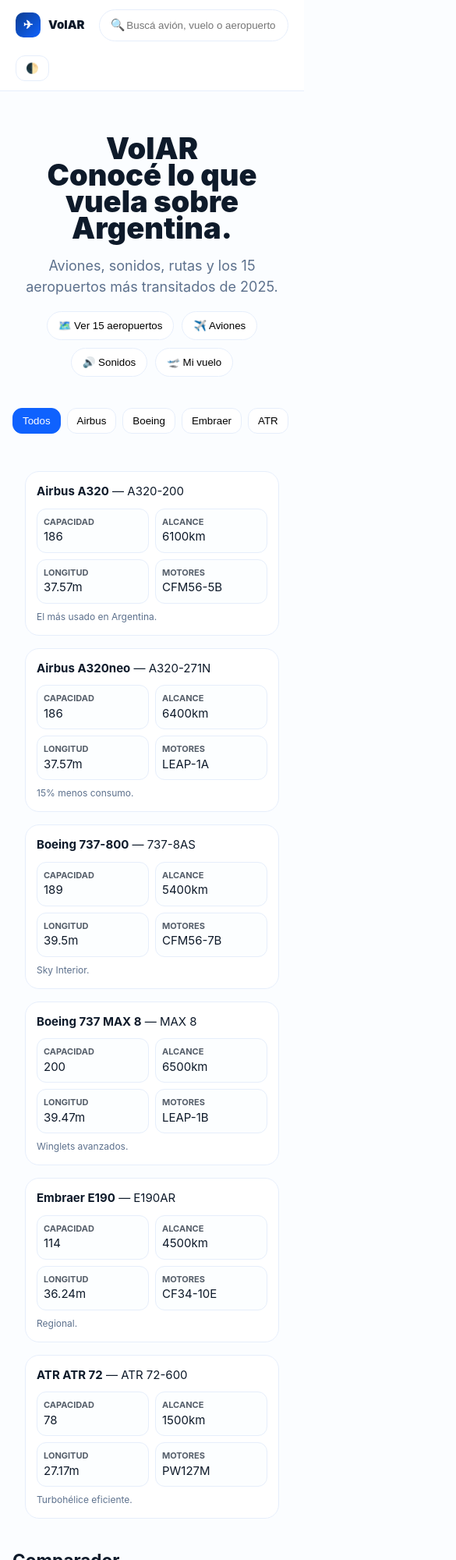
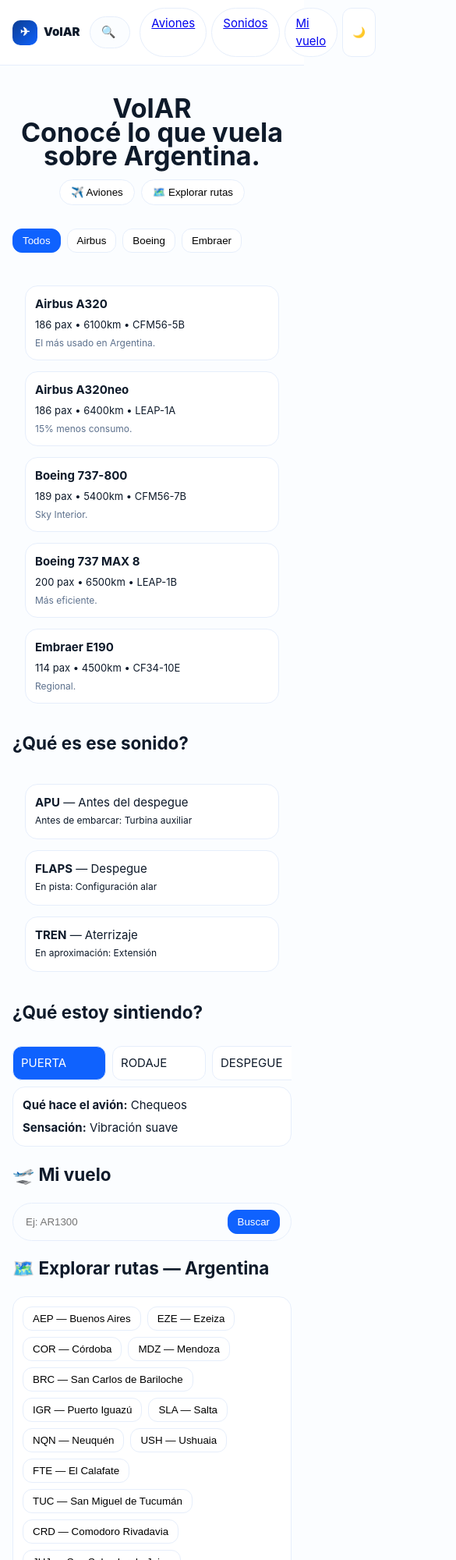
Before and after one commit to 9fwkhmmnr2-dev/volAR, a plain HTML site: page index.html in a window 390 px wide. Shown: the top 2000 px of the page at 78% size, 585 px wide, since content can reach past the window. Drawn offline with Linux system fonts and the light colour scheme.

Commit message:
Update index.html

```diff
--- a/index.html
+++ b/index.html
@@ -7,177 +7,113 @@
 :root{--bg:#fbfdff;--card:#fff;--text:#0e1a2a;--muted:#5d718d;--blue:#0f62fe;--blueD:#0b3d91;--b:#e6eefb}
 [data-theme=dark]{--bg:#050a14;--card:#0d1424;--text:#eef3ff;--muted:#8aa0c2;--b:#1a2a4a}
 *{box-sizing:border-box}body{margin:0;background:var(--bg);color:var(--text);font:15px/1.5 Inter,system-ui}
-.nav{position:sticky;top:0;z-index:10;background:color-mix(in srgb,var(--card) 85%, transparent);backdrop-filter:blur(12px);border-bottom:1px solid var(--b);display:flex;gap:18px;padding:12px 20px;align-items:center;flex-wrap:wrap}
-.logo{display:flex;align-items:center;gap:10px;font-weight:900}.badge{width:32px;height:32px;border-radius:10px;background:linear-gradient(135deg,var(--blueD),var(--blue));display:grid;place-items:center;color:white}
-.search{flex:1;min-width:220px;max-width:520px;display:flex;align-items:center;background:var(--card);border:1px solid var(--b);border-radius:999px;padding:8px 14px}
+.nav{position:sticky;top:0;z-index:10;background:var(--card);border-bottom:1px solid var(--b);display:flex;gap:12px;padding:10px 16px;align-items:center}
+.logo{font-weight:900;display:flex;gap:8px;align-items:center}.badge{width:32px;height:32px;border-radius:10px;background:linear-gradient(135deg,var(--blueD),var(--blue));display:grid;place-items:center;color:white}
+.search{flex:1;display:flex;align-items:center;background:var(--bg);border:1px solid var(--b);border-radius:999px;padding:8px 14px}
 .search input{border:0;outline:0;background:transparent;width:100%;color:var(--text)}
-.hero{padding:56px 20px 28px;text-align:center;max-width:980px;margin:auto}
-.hero h1{font-size: clamp(38px,6vw,68px);line-height:.9;margin:0;font-weight:900}.hero p{color:var(--muted);font-size:18px}
-.quick{display:flex;gap:10px;flex-wrap:wrap;justify-content:center;margin-top:18px}
-.chip{border:1px solid var(--b);background:var(--card);padding:10px 14px;border-radius:999px;cursor:pointer}
-.grid{max-width:1220px;margin:auto;padding:18px 16px;display:grid;gap:16px;grid-template-columns:repeat(auto-fill,minmax(280px,1fr))}
-.card{background:var(--card);border:1px solid var(--b);border-radius:18px;padding:14px;transition:.2s}
-.card:hover{transform:translateY(-2px);border-color:var(--blue)}
-.spec{display:grid;grid-template-columns:1fr 1fr;gap:8px;margin-top:10px}
-.kv{background:color-mix(in srgb,var(--bg) 70%, var(--card));border:1px solid var(--b);border-radius:12px;padding:8px}
-.kv b{display:block;font-size:11px;opacity:.7;text-transform:uppercase}
-.tabs{display:flex;gap:8px;overflow:auto;padding:12px 16px;max-width:1220px;margin:auto}
-.btn{border:1px solid var(--b);background:var(--card);padding:8px 12px;border-radius:12px;cursor:pointer}
+.hero{padding:40px 20px 20px;text-align:center;max-width:900px;margin:auto}
+.hero h1{font-size:clamp(34px,6vw,58px);line-height:.9;margin:0}
+.quick{display:flex;gap:8px;flex-wrap:wrap;justify-content:center;margin-top:14px}
+.chip{border:1px solid var(--b);background:var(--card);padding:8px 14px;border-radius:999px;cursor:pointer}
+.grid{max-width:1220px;margin:auto;padding:16px;display:grid;gap:14px;grid-template-columns:repeat(auto-fill,minmax(260px,1fr))}
+.card{background:var(--card);border:1px solid var(--b);border-radius:16px;padding:12px}
+.tabs{display:flex;gap:8px;overflow:auto;padding:10px 16px;max-width:1220px;margin:auto}
+.btn{border:1px solid var(--b);background:var(--card);padding:7px 12px;border-radius:12px;cursor:pointer}
 .btn.primary{background:var(--blue);color:white;border-color:var(--blue)}
-.section{max-width:1220px;margin:18px auto;padding:0 16px}
-.timeline{display:flex;gap:10px;overflow:auto;padding:10px 0}
-.phase{min-width:140px;padding:12px;border-radius:14px;border:1px solid var(--b);background:var(--card);cursor:pointer}
+.section{max-width:1220px;margin:16px auto;padding:0 16px}
+.timeline{display:flex;gap:8px;overflow:auto;padding:8px 0}
+.phase{min-width:120px;padding:10px;border-radius:12px;border:1px solid var(--b);background:var(--card);cursor:pointer}
 .phase.active{background:var(--blue);color:white}
-@media(max-width:720px){.grid{grid-template-columns:1fr}}
+@media(max-width:700px){.grid{grid-template-columns:1fr}}
 </style>
 </head>
 <body>
 <div class="nav">
   <div class="logo"><div class="badge">✈</div> VolAR</div>
-  <div class="search"><span>🔍</span><input id="globalSearch" placeholder="Buscá avión, vuelo o aeropuerto…" oninput="doSearch(this.value)"></div>
-  <button class="btn" onclick="toggleTheme()">🌓</button>
+  <div class="search">🔍<input id="globalSearch" placeholder="Buscá un avión, aerolínea, vuelo o aeropuerto…" oninput="doSearch(this.value)"></div>
+  <div style="display:flex;gap:6px"><a href="#aviones" class="chip">Aviones</a><a href="#sonidos" class="chip">Sonidos</a><a href="#vuelo" class="chip">Mi vuelo</a><button class="btn" onclick="toggleTheme()">🌙</button></div>
 </div>
 <div class="hero">
   <h1>VolAR<br>Conocé lo que vuela sobre Argentina.</h1>
-  <p>Aviones, sonidos, rutas y los 15 aeropuertos más transitados de 2025.</p>
   <div class="quick">
-    <button class="chip" onclick="scrollToId('rutas')">🗺️ Ver 15 aeropuertos</button>
     <button class="chip" onclick="scrollToId('aviones')">✈️ Aviones</button>
-    <button class="chip" onclick="scrollToId('sonidos')">🔊 Sonidos</button>
-    <button class="chip" onclick="scrollToId('vuelo')">🛫 Mi vuelo</button>
+    <button class="chip" onclick="scrollToId('rutas')">🗺️ Explorar rutas</button>
   </div>
 </div>
 <div class="tabs" id="filters"></div>
 <div class="section"><div id="aircraftGrid" class="grid"></div></div>
-<div class="section" id="comparador"><h2>Comparador</h2><div style="display:flex;gap:8px;flex-wrap:wrap"><select id="c1" class="btn"></select><select id="c2" class="btn"></select><button class="btn primary" onclick="compare()">Comparar</button></div><div id="compareRes" class="grid" style="margin-top:12px"></div></div>
 <div class="section" id="sonidos"><h2>¿Qué es ese sonido?</h2><div id="soundList" class="grid"></div></div>
 <div class="section" id="sintiendo"><h2>¿Qué estoy sintiendo?</h2><div id="phaseLine" class="timeline"></div><div id="phaseDetail" class="card"></div></div>
-<div class="section" id="vuelo"><h2>🛫 Mi vuelo</h2><div class="search" style="max-width:400px"><input id="flightNum" placeholder="Ej: AR1300"><button class="btn primary" onclick="findFlight()" style="margin-left:8px">Buscar</button></div><div id="flightRes" style="margin-top:12px"></div></div>
+<div class="section" id="vuelo"><h2>🛫 Mi vuelo</h2><div class="search" style="max-width:380px"><input id="flightNum" placeholder="Ej: AR1300"><button class="btn primary" onclick="findFlight()" style="margin-left:6px">Buscar</button></div><div id="flightRes" style="margin-top:10px"></div></div>
 
-<div class="section" id="rutas">
-  <h2>🗺️ Aeropuertos — Ranking 2025</h2>
-  <div class="card">
-    <div style="display:flex;gap:8px;flex-wrap:wrap;margin-bottom:14px">
-      <input id="searchAirport" placeholder="Buscar por nombre, ciudad o IATA..." class="btn" oninput="renderRoutes()" style="min-width:240px;flex:1">
-      <select id="filterProv" class="btn" onchange="renderRoutes()">
-        <option value="Todas">Todas las provincias</option>
-        <option>Ciudad Autónoma de Buenos Aires</option><option>Buenos Aires</option><option>Córdoba</option><option>Mendoza</option><option>Río Negro</option><option>Misiones</option><option>Salta</option><option>Neuquén</option><option>Tierra del Fuego</option><option>Santa Cruz</option><option>Tucumán</option><option>Chubut</option><option>Jujuy</option><option>Santa Fe</option>
-      </select>
-      <select id="orderBy" class="btn" onchange="renderRoutes()">
-        <option value="ranking">Orden: Ranking</option><option value="pasajeros">Orden: Pasajeros</option>
-      </select>
-      <select id="viewMode" class="btn" onchange="renderRoutes()"><option value="tarjetas">Vista: Tarjetas</option><option value="lista">Vista: Lista</option></select>
-    </div>
-    <div id="routeMap" class="grid">Cargando airports.json…</div>
-    <div id="airportDetail" style="margin-top:20px"></div>
-  </div>
-</div>
-
-<div class="section" id="miedo"><h2>❤️ Modo tranquilo</h2><div class="card">Turbulencia: como olas en el aire, el avión está preparado.</div></div>
+<div class="section" id="rutas"><h2>🗺️ Explorar rutas — Argentina</h2>
+<div class="card"><div id="routeMap" style="display:flex;flex-wrap:wrap;gap:8px"></div><div id="airportDetail" style="margin-top:14px"></div></div></div>
 
 <script>
 let DATA={
  aircraft:[
-  {id:"a320", manufacturer:"Airbus", model:"A320", variant:"A320-200", length:37.57, wingspan:35.8, pax:186, range:6100, engines:"CFM56-5B", airlines:["AR","JA","FO"], facts:"El más usado en Argentina."},
-  {id:"a320n", manufacturer:"Airbus", model:"A320neo", variant:"A320-271N", length:37.57, wingspan:35.8, pax:186, range:6400, engines:"LEAP-1A", airlines:["AR","JA"], facts:"15% menos consumo."},
-  {id:"b738", manufacturer:"Boeing", model:"737-800", variant:"737-8AS", length:39.5, wingspan:35.8, pax:189, range:5400, engines:"CFM56-7B", airlines:["AR","FO"], facts:"Sky Interior."},
-  {id:"b38m", manufacturer:"Boeing", model:"737 MAX 8", variant:"MAX 8", length:39.47, wingspan:35.9, pax:200, range:6500, engines:"LEAP-1B", airlines:["AR"], facts:"Winglets avanzados."},
-  {id:"e190", manufacturer:"Embraer", model:"E190", variant:"E190AR", length:36.24, wingspan:28.72, pax:114, range:4500, engines:"CF34-10E", airlines:["AR"], facts:"Regional."},
-  {id:"atr72", manufacturer:"ATR", model:"ATR 72", variant:"ATR 72-600", length:27.17, wingspan:27.05, pax:78, range:1500, engines:"PW127M", airlines:["AR"], facts:"Turbohélice eficiente."}
+  {id:"a320", manufacturer:"Airbus", model:"A320", variant:"A320-200", length:37.57, wingspan:35.8, pax:186, range:6100, engines:"CFM56-5B", facts:"El más usado en Argentina."},
+  {id:"a320n", manufacturer:"Airbus", model:"A320neo", variant:"A320-271N", length:37.57, wingspan:35.8, pax:186, range:6400, engines:"LEAP-1A", facts:"15% menos consumo."},
+  {id:"b738", manufacturer:"Boeing", model:"737-800", variant:"737-8AS", length:39.5, wingspan:35.8, pax:189, range:5400, engines:"CFM56-7B", facts:"Sky Interior."},
+  {id:"b38m", manufacturer:"Boeing", model:"737 MAX 8", variant:"MAX 8", length:39.47, wingspan:35.9, pax:200, range:6500, engines:"LEAP-1B", facts:"Más eficiente."},
+  {id:"e190", manufacturer:"Embraer", model:"E190", variant:"E190AR", length:36.24, wingspan:28.72, pax:114, range:4500, engines:"CF34-10E", facts:"Regional."}
  ],
- airports: [],
+ airports:[],
  routes:[
-  {id:"AR1300", airline:"AR", origin:"AEP", dest:"COR", aircraft:"a320", duration:"1h20"},
-  {id:"AR1736", airline:"AR", origin:"AEP", dest:"IGR", aircraft:"a320", duration:"1h55"}
+  {id:"AR1300", origin:"AEP", dest:"COR", aircraft:"a320", duration:"1h20"},
+  {id:"AR1736", origin:"AEP", dest:"IGR", aircraft:"a320", duration:"1h55"}
  ],
  sounds:[
-  {id:"apu", name:"APU", phase:"Antes del despegue", when:"Antes de embarque", what:"Pequeña turbina"},
-  {id:"flaps", name:"FLAPS", phase:"Despegue", when:"Antes de despegar", what:"Cambio de configuración"},
-  {id:"gear", name:"TREN", phase:"Aterrizaje", when:"En aproximación", what:"Extensión tren"}
+  {id:"apu", name:"APU", phase:"Antes del despegue", when:"Antes de embarcar", what:"Turbina auxiliar"},
+  {id:"flaps", name:"FLAPS", phase:"Despegue", when:"En pista", what:"Configuración alar"},
+  {id:"gear", name:"TREN", phase:"Aterrizaje", when:"En aproximación", what:"Extensión"}
  ],
  phases:[
-  {id:"puerta", label:"PUERTA", feel:"Vibraciones APU", doing:"Chequeos"},
+  {id:"puerta", label:"PUERTA", feel:"Vibración suave", doing:"Chequeos"},
   {id:"rodaje", label:"RODAJE", feel:"Movimiento lento", doing:"Va a pista"},
-  {id:"despegue", label:"DESPEGUE", feel:"Aceleración fuerte", doing:"Máxima potencia"},
-  {id:"crucero", label:"CRUCERO", feel:"Estable", doing:"Piloto automático"},
-  {id:"aterrizaje", label:"ATERRIZAJE", feel:"Descenso", doing:"Frena"}
+  {id:"despegue", label:"DESPEGUE", feel:"Aceleración", doing:"Potencia máxima"},
+  {id:"crucero", label:"CRUCERO", feel:"Estable", doing:"Autopiloto"},
+  {id:"aterrizaje", label:"ATERRIZAJE", feel:"Descenso", doing:"Aterriza"}
  ]
 };
-function toggleTheme(){const cur=document.documentElement.getAttribute('data-theme');document.documentElement.setAttribute('data-theme',cur==='dark'?'light':'dark')}
+function toggleTheme(){const c=document.documentElement.getAttribute('data-theme');document.documentElement.setAttribute('data-theme',c==='dark'?'light':'dark')}
 function scrollToId(id){document.getElementById(id)?.scrollIntoView({behavior:'smooth'})}
 let activeMan='Todos';
-function renderFilters(){const mans=['Todos',...new Set(DATA.aircraft.map(a=>a.manufacturer))];document.getElementById('filters').innerHTML=mans.map(m=>`<button class="btn ${activeMan===m?'primary':''}" onclick="setMan('${m}')">${m}</button>`).join('');}
+function renderFilters(){const m=['Todos',...new Set(DATA.aircraft.map(a=>a.manufacturer))];document.getElementById('filters').innerHTML=m.map(x=>`<button class="btn ${activeMan===x?'primary':''}" onclick="setMan('${x}')">${x}</button>`).join('')}
 function setMan(m){activeMan=m;renderFilters();renderAircraft()}
-function renderAircraft(list=DATA.aircraft){const g=document.getElementById('aircraftGrid');const f=list.filter(a=>activeMan==='Todos'||a.manufacturer===activeMan);g.innerHTML=f.map(a=>`<div class="card"><b>${a.manufacturer} ${a.model}</b> — ${a.variant}<div class="spec"><div class="kv"><b>Capacidad</b>${a.pax}</div><div class="kv"><b>Alcance</b>${a.range}km</div><div class="kv"><b>Longitud</b>${a.length}m</div><div class="kv"><b>Motores</b>${a.engines}</div></div><div style="margin-top:8px;color:var(--muted);font-size:12px">${a.facts}</div></div>`).join('');document.getElementById('c1').innerHTML=DATA.aircraft.map(a=>`<option value="${a.id}">${a.model}</option>`).join('');document.getElementById('c2').innerHTML=DATA.aircraft.map(a=>`<option value="${a.id}">${a.model}</option>`).join('');}
-function compare(){const a1=DATA.aircraft.find(a=>a.id===c1.value),a2=DATA.aircraft.find(a=>a.id===c2.value);document.getElementById('compareRes').innerHTML=`<div class="card"><b>${a1.model}</b> ${a1.pax} pax / ${a1.range}km</div><div class="card"><b>${a2.model}</b> ${a2.pax} pax / ${a2.range}km</div>`}
-function renderSounds(list=DATA.sounds){document.getElementById('soundList').innerHTML=list.map(s=>`<div class="card"><b>${s.name}</b> - ${s.phase}<br><span style="font-size:13px">${s.when}: ${s.what}</span></div>`).join('');}
-function renderPhases(){document.getElementById('phaseLine').innerHTML=DATA.phases.map(p=>`<div class="phase" id="ph-${p.id}" onclick="showPhase('${p.id}')">${p.label}</div>`).join('');showPhase('puerta');}
-function showPhase(id){document.querySelectorAll('.phase').forEach(e=>e.classList.remove('active'));document.getElementById('ph-'+id)?.classList.add('active');const p=DATA.phases.find(x=>x.id===id);document.getElementById('phaseDetail').innerHTML=`<h3>${p.label}</h3><b>Sentís:</b> ${p.feel}<br><b>Avión:</b> ${p.doing}`;}
-function findFlight(){const num=document.getElementById('flightNum').value.toUpperCase().trim();const r=DATA.routes.find(x=>x.id===num);const box=document.getElementById('flightRes');if(!r){box.innerHTML=`<div class="card">No encontrado</div>`;return}const ac=DATA.aircraft.find(a=>a.id===r.aircraft);box.innerHTML=`<div class="card"><b>${r.id}</b> ${r.origin}→${r.dest} - ${ac.model} - ${r.duration}</div>`;}
-function doSearch(q){q=q.toLowerCase();if(!q){renderAircraft(DATA.aircraft);renderRoutes();renderSounds();return}renderAircraft(DATA.aircraft.filter(a=>(a.model+a.manufacturer).toLowerCase().includes(q)));const filtered=DATA.airports.filter(a=>(a.ciudad+a.nombre_completo+a.iata).toLowerCase().includes(q));if(filtered.length){document.getElementById('routeMap').innerHTML=filtered.map(ap=>`<button class="btn" onclick="showAirport('${ap.id}')">${ap.iata} - ${ap.ciudad}</button>`).join('');scrollToId('rutas');}}
-
+function renderAircraft(list=DATA.aircraft){const g=document.getElementById('aircraftGrid');const f=list.filter(a=>activeMan==='Todos'||a.manufacturer===activeMan);g.innerHTML=f.map(a=>`<div class="card"><b>${a.manufacturer} ${a.model}</b><div style="margin-top:6px;font-size:13px">${a.pax} pax • ${a.range}km • ${a.engines}</div><div style="font-size:12px;color:#5d718d;margin-top:4px">${a.facts}</div></div>`).join('')}
+function renderSounds(list=DATA.sounds){document.getElementById('soundList').innerHTML=list.map(s=>`<div class="card"><b>${s.name}</b> — ${s.phase}<br><span style="font-size:12px">${s.when}: ${s.what}</span></div>`).join('')}
+function renderPhases(){document.getElementById('phaseLine').innerHTML=DATA.phases.map(p=>`<div class="phase" id="ph-${p.id}" onclick="showPhase('${p.id}')">${p.label}</div>`).join('');showPhase('puerta')}
+function showPhase(id){document.querySelectorAll('.phase').forEach(e=>e.classList.remove('active'));document.getElementById('ph-'+id)?.classList.add('active');const p=DATA.phases.find(x=>x.id===id);document.getElementById('phaseDetail').innerHTML=`<b>Qué hace el avión:</b> ${p.doing}<br><div style="margin-top:6px"><b>Sensación:</b> ${p.feel}</div>`}
+function findFlight(){const n=document.getElementById('flightNum').value.toUpperCase().trim();const r=DATA.routes.find(x=>x.id===n);const b=document.getElementById('flightRes');if(!r){b.innerHTML=`<div class="card">Vuelo no encontrado</div>`;return}b.innerHTML=`<div class="card"><b>${r.id}</b> ${r.origin} → ${r.dest} • ${r.duration}</div>`}
 function renderRoutes(){
- const q=(document.getElementById('searchAirport')?.value||'').toLowerCase();
- const provFilter=document.getElementById('filterProv')?.value||'Todas';
- const orderBy=document.getElementById('orderBy')?.value||'ranking';
- const viewMode=document.getElementById('viewMode')?.value||'tarjetas';
- let list=[...DATA.airports];
- if(q) list=list.filter(a=>(a.ciudad+a.nombre_completo+a.iata+a.provincia).toLowerCase().includes(q));
- if(provFilter!=='Todas') list=list.filter(a=>a.provincia===provFilter);
- if(orderBy==='pasajeros') list.sort((a,b)=>b.pasajeros_2025-a.pasajeros_2025);
- else list.sort((a,b)=>a.ranking_2025-b.ranking_2025);
- const container=document.getElementById('routeMap');
- if(viewMode==='lista'){
-   container.style.display='block';
-   container.innerHTML=list.map(ap=>`<div class="card" style="display:flex;gap:12px;align-items:center;cursor:pointer;margin-bottom:8px" onclick="showAirport('${ap.id}')"><img src="${ap.images.principal.url}" alt="${ap.images.principal.alt}" style="width:70px;height:50px;object-fit:cover;border-radius:8px" onerror="this.src='${ap.images.principal.wiki_url}'"><div><b>#${ap.ranking_2025} ${ap.nombre_completo}</b><br><span style="font-size:12px;color:var(--muted)">${ap.iata} • ${ap.ciudad} • ${ap.pasajeros_2025.toLocaleString('es-AR')} pax 2025 • Promedio ${ap.promedio_diario_2025}</span></div></div>`).join('');
- } else {
-   container.style.display='grid';
-   container.innerHTML=list.map(ap=>`
-   <div class="card" style="cursor:pointer" onclick="showAirport('${ap.id}')">
-     <img src="${ap.images.principal.url}" alt="${ap.images.principal.alt}" style="width:100%;height:150px;object-fit:cover;border-radius:12px;margin-bottom:8px" onerror="this.src='${ap.images.principal.wiki_url}';this.onerror=null">
-     <div style="font-weight:800;line-height:1.2">${ap.nombre_completo}</div>
-     <div style="font-size:12px;color:var(--muted)">${ap.iata}/${ap.icao} • ${ap.ciudad} - ${ap.provincia}</div>
-     <div style="margin-top:6px;font-size:13px"><b>Ranking #${ap.ranking_2025}</b><br>Pasajeros anuales 2025: ${ap.pasajeros_2025.toLocaleString('es-AR')}<br>Promedio diario: ${ap.promedio_diario_2025.toLocaleString('es-AR')}<div style="font-size:10px;color:var(--muted)">${ap.nota_promedio}</div></div>
-     <div style="font-size:9px;margin-top:6px;opacity:.6">${ap.images.principal.atribucion}</div>
-   </div>`).join('');
- }
- if(list.length) showAirport(list[0].id);
+ document.getElementById('routeMap').innerHTML=DATA.airports.map(ap=>`<button class="btn" onclick="showAirport('${ap.id}')">${ap.iata} — ${ap.ciudad}</button>`).join('');
+ if(DATA.airports.length) showAirport(DATA.airports[0].id);
 }
 function showAirport(id){
  const ap=DATA.airports.find(a=>a.id===id); if(!ap) return;
+ const img=ap.images?.principal?.url||ap.image;
+ const wiki=ap.images?.principal?.wiki_url||'';
  document.getElementById('airportDetail').innerHTML=`
- <div class="card" style="max-width:760px">
-   <img src="${ap.images.principal.url}" alt="${ap.images.principal.alt}" style="width:100%;height:280px;object-fit:cover;border-radius:14px;margin-bottom:12px" onerror="this.src='${ap.images.principal.wiki_url}';this.onerror=null">
-   <div style="font-size:22px;font-weight:900">#${ap.ranking_2025} ${ap.nombre_completo}</div>
-   <div style="color:var(--muted)">${ap.iata} / ${ap.icao} • ${ap.ciudad} - ${ap.provincia}, ${ap.pais}</div>
-   <div style="margin-top:12px;display:grid;grid-template-columns:1fr 1fr;gap:8px">
-     <div class="kv"><b>Pasajeros anuales 2025</b>${ap.pasajeros_2025.toLocaleString('es-AR')}</div>
-     <div class="kv"><b>Promedio diario</b>${ap.promedio_diario_2025.toLocaleString('es-AR')}<span style="display:block;font-size:10px;color:var(--muted)">${ap.nota_promedio}</span></div>
-     <div class="kv"><b>Altitud</b>${ap.altitud_m} m</div>
-     <div class="kv"><b>Pista</b>${ap.pistas.map(p=>p.designacion+' '+p.longitud_m+'m').join(', ')}</div>
-   </div>
-   <div style="margin-top:12px;line-height:1.7">
-     <b>Ubicación:</b> ${ap.ubicacion}<br>
-     <b>Tipo:</b> ${ap.tipo}<br>
-     <b>Nacional/Internacional:</b> ${ap.vuelos.nacionales?'Nacional Sí':'No'} / ${ap.vuelos.internacionales?'Internacional Sí':'No'}<br>
-     <b>Aerolíneas:</b> ${ap.aerolineas.join(', ')}<br>
-     <b>Destinos principales:</b> ${ap.destinos_principales.join(', ')}<br>
-     <b>Característica:</b> ${ap.caracteristicas}<br>
-     <b>Dato curioso:</b> ${ap.dato_curioso}<br>
-     <b>Longitud pista:</b> ${ap.pistas.map(p=>p.longitud_m+'m x '+p.ancho_m+'m '+p.superficie).join(', ')}<br>
-   </div>
-   <div style="margin-top:12px;padding:8px;background:var(--bg);border-radius:10px;font-size:11px">
-     <b>Imagen principal:</b> ${ap.images.principal.fuente}<br>
-     Fuente: ${ap.images.principal.wiki_url}<br>
-     Autor: ${ap.images.principal.autor}<br>
-     Licencia: ${ap.images.principal.licencia}<br>
-     Atribución: ${ap.images.principal.atribucion}<br>
-     Alt: ${ap.images.principal.alt}
+ <div class="card" style="max-width:600px">
+   <img src="${img}" alt="${ap.nombre_completo||ap.city}" style="width:100%;height:200px;object-fit:cover;border-radius:12px;margin-bottom:10px" onerror="this.src='${wiki}';this.onerror=null">
+   <div style="font-size:18px;font-weight:800">${ap.nombre_completo||ap.city} (${ap.iata}/${ap.icao})</div>
+   <div style="margin-top:6px;line-height:1.6;color:#5d718d">
+     ${ap.ciudad} - ${ap.provincia||ap.prov}<br>
+     Pasajeros 2025: ${ap.pasajeros_2025?.toLocaleString('es-AR')||ap.pax?.toLocaleString('es-AR')||'—'}<br>
+     Promedio diario: ${ap.promedio_diario_2025?.toLocaleString('es-AR')||'—'}
    </div>
  </div>`;
 }
+function doSearch(q){q=q.toLowerCase();if(!q){renderAircraft(DATA.aircraft);renderRoutes();renderSounds();return}renderAircraft(DATA.aircraft.filter(a=>(a.model+a.manufacturer).toLowerCase().includes(q)));const f=DATA.airports.filter(a=>(a.ciudad+a.nombre_completo+a.iata).toLowerCase().includes(q));if(f.length){document.getElementById('routeMap').innerHTML=f.map(ap=>`<button class="btn" onclick="showAirport('${ap.id}')">${ap.iata} — ${ap.ciudad}</button>`).join('');scrollToId('rutas');}}
 
-fetch('/data/airports.json').then(r=>r.json()).then(json=>{DATA.airports=json;renderRoutes();}).catch(()=>{console.log('no json')});
+fetch('/data/airports.json').then(r=>r.json()).then(j=>{DATA.airports=j;renderRoutes()}).catch(()=>{
+ DATA.airports=[
+  {id:"EZE",iata:"EZE",icao:"SAEZ",ciudad:"Ezeiza",provincia:"Buenos Aires",nombre_completo:"Ministro Pistarini",pasajeros_2025:11911000,promedio_diario_2025:32633,images:{principal:{url:"/images/airports/eze.jpg",wiki_url:"https://upload.wikimedia.org/wikipedia/commons/thumb/8/8e/Aeropuerto_Internacional_de_Ezeiza.jpg/800px-Aeropuerto_Internacional_de_Ezeiza.jpg"}}},
+  {id:"AEP",iata:"AEP",icao:"SABE",ciudad:"Buenos Aires",provincia:"CABA",nombre_completo:"Aeroparque Jorge Newbery",pasajeros_2025:17738000,promedio_diario_2025:48597,images:{principal:{url:"/images/airports/aep.jpg",wiki_url:"https://upload.wikimedia.org/wikipedia/commons/thumb/3/3e/Aeroparque_Jorge_Newbery.jpg/800px-Aeroparque_Jorge_Newbery.jpg"}}},
+  {id:"COR",iata:"COR",icao:"SACO",ciudad:"Córdoba",provincia:"Córdoba",nombre_completo:"Ambrosio Taravella",pasajeros_2025:3265000,promedio_diario_2025:8945,images:{principal:{url:"/images/airports/cor.jpg",wiki_url:"https://upload.wikimedia.org/wikipedia/commons/thumb/5/5c/Aeropuerto_Cordoba_Taravella.jpg/800px-Aeropuerto_Cordoba_Taravella.jpg"}}}
+ ];renderRoutes();
+});
 renderFilters();renderAircraft();renderSounds();renderPhases();
 </script>
 </body>
```
